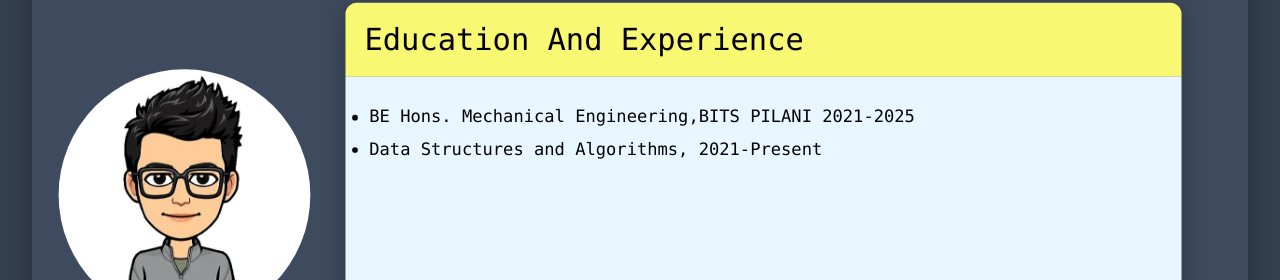
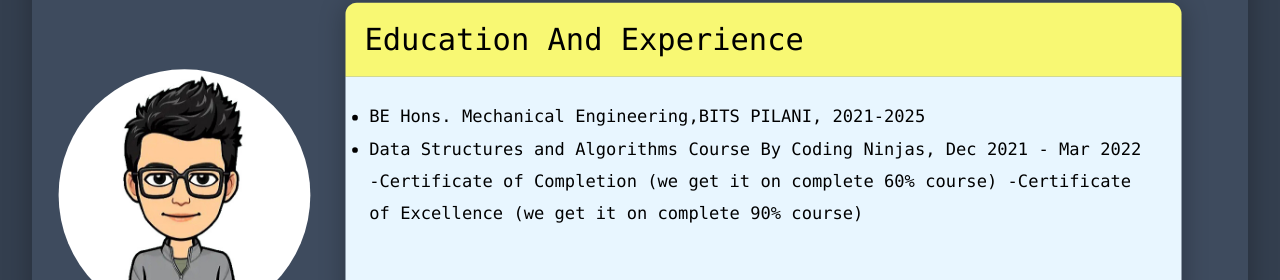
Before and after one commit to RamPanpalia/rampanpalia.github.io, a React (Create React App) app: page / in a window 1280 px wide. Both pictures are taken after a click on the item "Education and Certifications". Shown: the part 126-406 px from the top of the page. Built offline with nearby package versions, Linux system fonts and the light colour scheme.

Commit message:
minor changes

```diff
--- a/src/App.js
+++ b/src/App.js
@@ -22,14 +22,14 @@ import { ContactsOutlined } from '@mui/icons-material';
 function App() {
   const [theme, setTheme] = useState(':root')
   const [title, setTitle] = useState('About Me');
-  const [matter, setMatter] = useState('I am passionate about exploring and learning new things. I firmly believe that speaking more than required affects the efficiency of a person negatively. I like to implement my learnings by making projects and build things from stratch. I have a strong appetite to gain experience. I am ambitious and driven. I thrive on challenge and constantly set goals for myself, so I have something to strive towards. I am not comfortable with settling, and I am always looking for an opportunity to do better and achieve greatness.');
+  const [matter, setMatter] = useState('I am passionate about exploring and learning new things. I firmly believe that speaking more than required affects the efficiency of a person negatively. I like to implement my learnings by making projects and build things from scratch. I have a strong appetite to gain experience. I am ambitious and driven. I thrive on challenge and constantly set goals for myself, so I have something to strive towards. I am not comfortable with settling, and I am always looking for an opportunity to do better and achieve greatness.');
 
   function setAboutme() {
     navToggle();
     setTitle('About Me');
     setMatter(() => {
       return (<>
-        I am passionate about exploring and learning new things. I firmly believe that speaking more than required affects the efficiency of a person negatively. I like to implement my learnings by making projects and build things from stratch. I have a strong appetite to gain experience. I am ambitious and driven. I thrive on challenge and constantly set goals for myself, so I have something to strive towards. I am not comfortable with settling, and I am always looking for an opportunity to do better and achieve greatness.
+        I am passionate about exploring and learning new things. I firmly believe that speaking more than required affects the efficiency of a person negatively. I like to implement my learnings by making projects and build things from scratch. I have a strong appetite to gain experience. I am ambitious and driven. I thrive on challenge and constantly set goals for myself, so I have something to strive towards. I am not comfortable with settling, and I am always looking for an opportunity to do better and achieve greatness.
       </>)
     });
   }
@@ -58,8 +58,13 @@ function App() {
     setMatter(() => {
       return (<>
         <ul>
-          <li>BE Hons. Mechanical Engineering,BITS PILANI 2021-2025</li>
-          <li>Data Structures and Algorithms, 2021-Present</li>
+          <li>BE Hons. Mechanical Engineering,BITS PILANI, 2021-2025</li>
+          <li>
+            Data Structures and Algorithms Course By Coding Ninjas, Dec 2021 - Mar 2022
+            <br />
+            -Certificate of Completion (we get it on complete 60% course)
+            -Certificate of Excellence (we get it on complete 90% course)
+          </li>
         </ul>
       </>)
     });
@@ -165,12 +170,12 @@ function App() {
         </div>
         <div className='navBar'>
           <ul>
-            <li className='About' onClick={setAboutme}><a href={`${navOn && window.innerWidth <= 960?'#componentContainer':'#'}`}>About Me</a></li>
-            <li className='SkillZ' onClick={setSkillZ}><a href={`${navOn && window.innerWidth <= 960?'#componentContainer':'#'}`}>SkillZ</a></li>
-            <li className='EduAExper' onClick={setEduAExper}><a href={`${navOn && window.innerWidth <= 960?'#componentContainer':'#'}`}>Education and Certifications</a></li>
-            <li className='Experience' onClick={setExperience}><a href={`${navOn && window.innerWidth <= 960?'#componentContainer':'#'}`}>Experience</a></li>
-            <li className='Projects' onClick={setProjects}><a href={`${navOn && window.innerWidth <= 960?'#componentContainer':'#'}`}>Projects</a></li>
-            <li className='Contact' onClick={setContact}><a href={`${navOn && window.innerWidth <= 960?'#componentContainer':'#'}`}>Contact Me</a></li>
+            <li className='About' onClick={setAboutme}><a href={`${navOn && window.innerWidth <= 960 ? '#componentContainer' : '#'}`}>About Me</a></li>
+            <li className='SkillZ' onClick={setSkillZ}><a href={`${navOn && window.innerWidth <= 960 ? '#componentContainer' : '#'}`}>SkillZ</a></li>
+            <li className='EduAExper' onClick={setEduAExper}><a href={`${navOn && window.innerWidth <= 960 ? '#componentContainer' : '#'}`}>Education and Certifications</a></li>
+            <li className='Experience' onClick={setExperience}><a href={`${navOn && window.innerWidth <= 960 ? '#componentContainer' : '#'}`}>Experience</a></li>
+            <li className='Projects' onClick={setProjects}><a href={`${navOn && window.innerWidth <= 960 ? '#componentContainer' : '#'}`}>Projects</a></li>
+            <li className='Contact' onClick={setContact}><a href={`${navOn && window.innerWidth <= 960 ? '#componentContainer' : '#'}`}>Contact Me</a></li>
             <div className='Resume Resume2'>
               <div className='checkout'>checkout</div>
               <a href='https://rampanpalia.github.io/Resume/' target={'_blank'}><div className='resLink'>MyResume</div></a>
```
